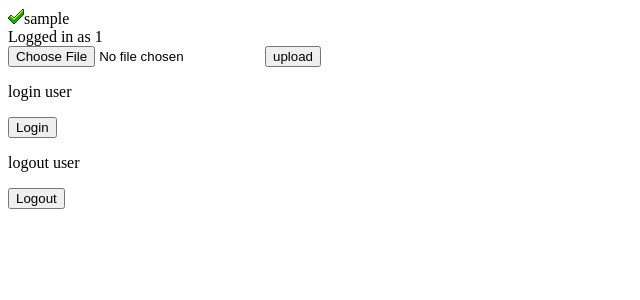
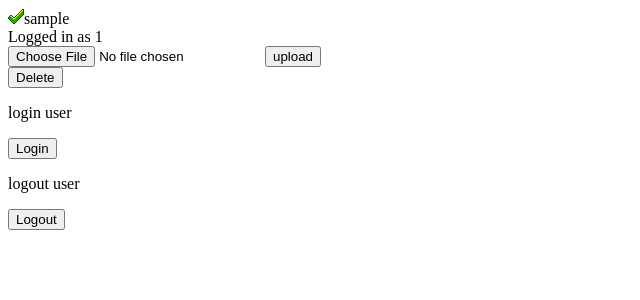
Before and after one commit to Lotany/php_lessons, a PHP site: page / in a window 1280 px wide. Shown: the top 300 px of the page, without its empty margins (0-640 px from the left). Run offline with PHP 8.4, Linux system fonts and the light colour scheme; the visitor is signed in with stand-in values (Sample User, id 1); tables that the repository leaves empty hold one stand-in row (values such as "Sample post").

Commit message:
adding php

```diff
--- /dev/null
+++ b/delete.php
@@ -0,0 +1,3 @@
+<?php
+session_start();
+include_once 'inc/config.php';
--- a/index.php
+++ b/index.php
@@ -44,6 +44,10 @@ include 'inc/config.php';
         <input type="file" name="file">
         <button type="submit" name="upload">upload</button>
     </form>';
+    echo '<form action="delete.php" method="POST" enctype="multipart/form-data">
+    <button type="submit" name="upload">Delete</button>
+</form>';
+
     } else {
         echo "you are logged out";
     echo '<form action="signup.php" method= "POST">
```
